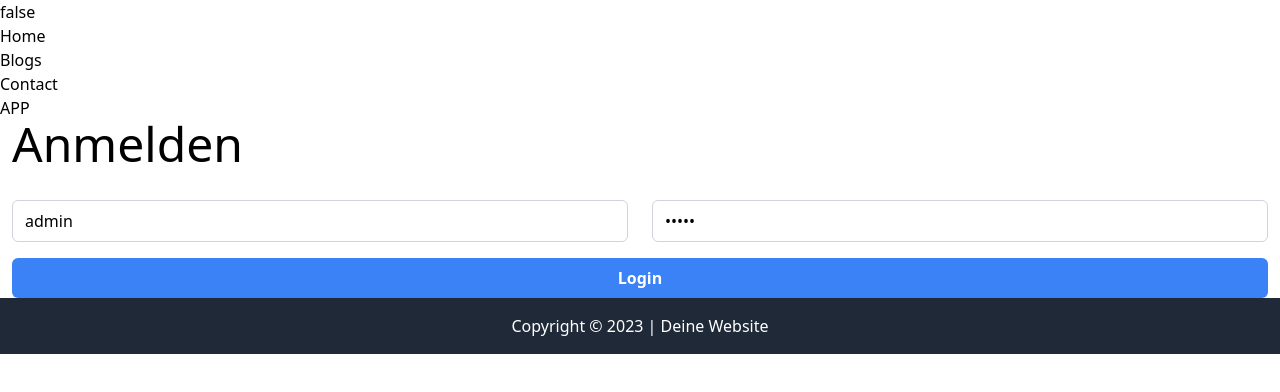
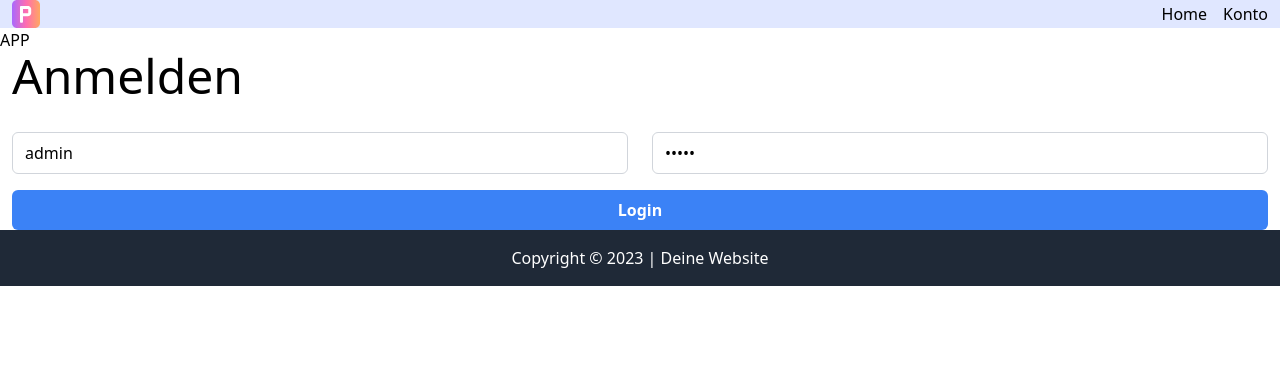
Before and after one commit to craftfirecode/react-boilerplate, a React (Vite) app: page / in a window 1280 px wide. Shown: the top 392 px of the page. Built offline with nearby package versions, Linux system fonts and the light colour scheme; no server answers.

Commit message:
Add React Footer

```diff
--- a/src/App.tsx
+++ b/src/App.tsx
@@ -4,6 +4,7 @@
 import axios from "axios";
 import {useEffect, useState} from "react";
 import TemplateMain from "./Template/TemplateMain.tsx";
+import Konto from "./pages/Konto.tsx";
 
 function App() {
     const [login, setLogin] = useState(false)
@@ -36,14 +37,13 @@
 
     return (
         <>
-            {login ? 'true' : 'false'}
             <BrowserRouter>
                 <Routes>
                     <Route path="/" element={<TemplateMain/>}>
                         {login ? (
                             <>
-                                <Route index path="/" element={<Login/>}/>
-                                <Route path="/dashboard" element={<Dashboard/>}/>
+                                <Route path="/" element={<Dashboard/>}/>
+                                <Route path="/konto" element={<Konto/>}/>
                             </>
                         ) : (
                             <>
--- a/src/Template/TemplateMain.tsx
+++ b/src/Template/TemplateMain.tsx
@@ -1,26 +1,15 @@
-import { Outlet, Link } from "react-router-dom";
+import {Outlet} from "react-router-dom";
 import Footer from "../pages/Footer.tsx";
+import Nav from "../pages/Nav.tsx";
 
 const Layout = () => {
     return (
         <>
-            <nav>
-                <ul>
-                    <li>
-                        <Link to="/">Home</Link>
-                    </li>
-                    <li>
-                        <Link to="/blogs">Blogs</Link>
-                    </li>
-                    <li>
-                        <Link to="/contact">Contact</Link>
-                    </li>
-                </ul>
-            </nav>
+            <Nav/>
             <main>
-                <Outlet />
+                <Outlet/>
             </main>
-            <Footer />
+            <Footer/>
         </>
     )
 };
--- a/src/pages/Dashboard.tsx
+++ b/src/pages/Dashboard.tsx
@@ -1,12 +1,7 @@
-import {Link} from "react-router-dom";
-
 const Dashboard = () => {
     return (
         <>
-            <div>
-                <Link to={'/'}>APP</Link>
-            </div>
-            Dashboard
+            <>Home</>
         </>
     )
 }
--- /dev/null
+++ b/src/pages/Konto.tsx
@@ -0,0 +1,5 @@
+const Konto = () => {
+    return 'Konto'
+}
+
+export default Konto;
--- /dev/null
+++ b/src/pages/Nav.tsx
@@ -0,0 +1,57 @@
+import { useState } from "react";
+import {Link} from "react-router-dom";
+
+const Nav = () => {
+    const [menuOpen, setMenuOpen] = useState(false);
+
+    const handleMenuToggle = () => {
+        setMenuOpen(!menuOpen);
+    };
+
+    return (
+        <nav className="bg-indigo-100">
+            <div className="container mx-auto">
+                <div className="flex justify-between items-center">
+                    <a href="#">
+                        <svg width="28" height="28" viewBox="0 0 28 28" fill="none" xmlns="http://www.w3.org/2000/svg">
+                            <path d="M0 5C0 2.23858 2.23858 0 5 0H23C25.7614 0 28 2.23858 28 5V23C28 25.7614 25.7614 28 23 28H5C2.23858 28 0 25.7614 0 23V5Z" fill="url(#paint0_linear_17_14)"/>
+                            <path d="M19.2 12.9338C19.2 13.5302 19.0496 14.0769 18.749 14.574C18.465 15.071 18.0725 15.4687 17.5713 15.7669C17.0702 16.0651 16.5106 16.2142 15.8926 16.2142H11.2823C11.0819 16.2142 10.9816 16.3219 10.9816 16.5373V21.6568C10.9816 21.9716 10.8647 22.245 10.6308 22.4769C10.4137 22.6923 10.1464 22.8 9.82906 22.8H9.15255C8.83517 22.8 8.55956 22.6923 8.3257 22.4769C8.10855 22.245 7.99998 21.9716 7.99998 21.6568V7.14322C7.99998 6.81186 8.10855 6.53849 8.3257 6.3231C8.55956 6.10772 8.83517 6.00002 9.15255 6.00002H15.8926C16.5106 6.00002 17.0702 6.14914 17.5713 6.44736C18.0725 6.74559 18.465 7.14322 18.749 7.64026C19.0496 8.1373 19.2 8.69233 19.2 9.30535V12.9338ZM16.2434 12.9338V9.30535C16.2434 9.0734 16.1264 8.95742 15.8926 8.95742H11.2823C11.0819 8.95742 10.9816 9.06511 10.9816 9.2805V12.9338C10.9816 13.1491 11.0819 13.2568 11.2823 13.2568H15.8926C16.1264 13.2568 16.2434 13.1491 16.2434 12.9338Z" fill="white"/>
+                            <defs>
+                                <linearGradient id="paint0_linear_17_14" x1="7.00056e-09" y1="13.6889" x2="28.0015" y2="13.7658" gradientUnits="userSpaceOnUse">
+                                    <stop stop-color="#A869FE"/>
+                                    <stop offset="0.5142" stop-color="#FF6DAF"/>
+                                    <stop offset="1" stop-color="#FFA762"/>
+                                </linearGradient>
+                            </defs>
+                        </svg>
+                    </a>
+                    <ul className="hidden md:flex space-x-4">
+                        <li>
+                            <Link to={'/'}>Home</Link>
+                        </li>
+                        <li>
+                            <Link to={'/konto'}>Konto</Link>
+                        </li>
+                    </ul>
+                    <button className="md:hidden focus:outline-none" id="menu-button" onClick={handleMenuToggle}>
+                        <svg className="w-6 h-6" fill="none" stroke="currentColor" viewBox="0 0 24 24" xmlns="http://www.w3.org/2000/svg">
+                            <path strokeLinecap="round" strokeLinejoin="round" strokeWidth="2" d="M4 6h16M4 12h16M4 18h16" />
+                        </svg>
+                    </button>
+                </div>
+            </div>
+            <div id="menu" className={menuOpen ? "block" : "hidden"}>
+                <ul>
+                    <li>
+                        <Link to={'/'}>Home</Link>
+                    </li>
+                    <li>
+                        <Link to={'/konto'}>Konto</Link>
+                    </li>
+                </ul>
+            </div>
+        </nav>
+    );
+};
+
+export default Nav;
```
